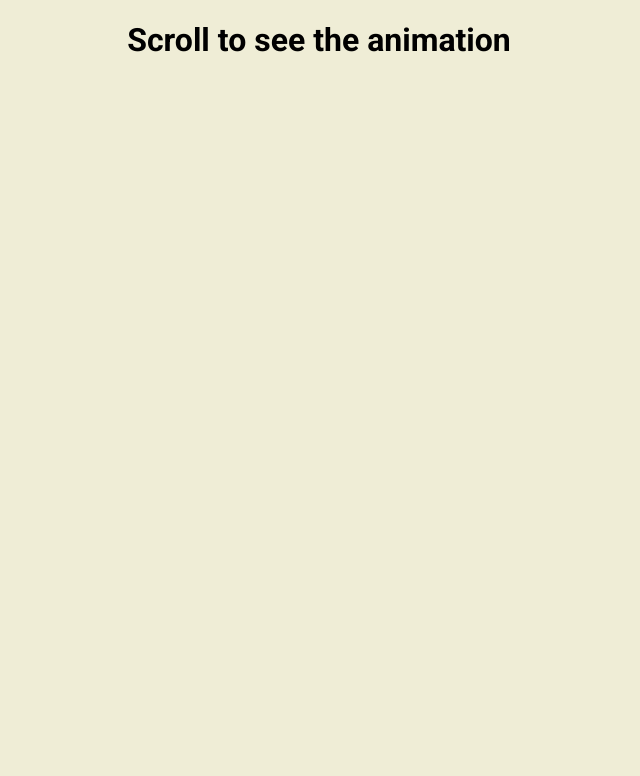
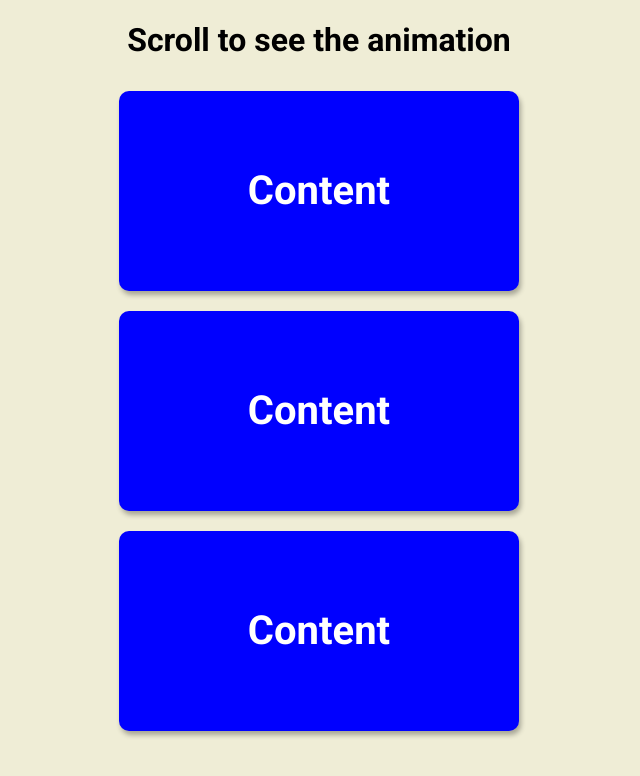
Before and after one commit to yerbaMatte/scroll-animation, a plain HTML site: page index.html in a window 1280 px wide. Shown: the top 776 px of the page, without its empty margins (321-961 px from the left). Drawn offline with Linux system fonts and the light colour scheme.

Commit message:
scroll animation css and js and getBoundingClientReact

```diff
--- a/script.js
+++ b/script.js
@@ -3,7 +3,16 @@ const boxes = document.querySelectorAll('.box');
 window.addEventListener('scroll', checkBoxes);
 
 function checkBoxes() {
-  console.log(window.innerHeight);
+  const triggerBottom = window.innerHeight * 0.2;
+
+  boxes.forEach((box) => {
+    const boxTop = box.getBoundingClientRect().top;
+    if (boxTop < triggerBottom) {
+      box.classList.add('show');
+    } else {
+      box.classList.remove('show');
+    }
+  });
 }
 
 checkBoxes();
--- a/style.css
+++ b/style.css
@@ -12,6 +12,7 @@ body {
   align-items: center;
   justify-content: center;
   margin: 0;
+  overflow-x: hidden;
 }
 
 h2 {
```
